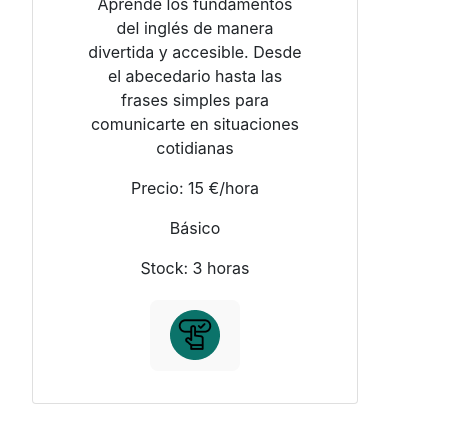
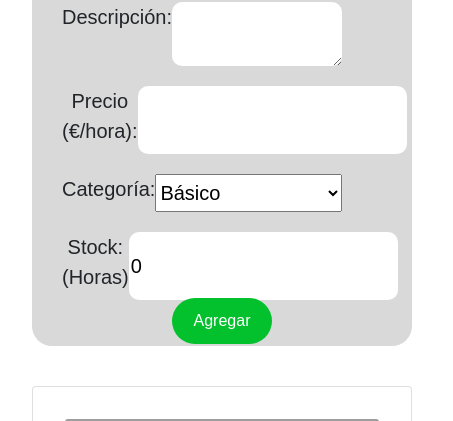
Before and after one commit to sandra-medina-luque/Market-Place, a React (Vite) app in the folder barrioconecta/: page / in a window 390 px wide. Shown: the part 1356-1777 px from the top of the page, 453 px wide, since content can reach past the window. Built offline with nearby package versions, Linux system fonts and the light colour scheme; data requests are answered from the project's data file; grey boxes are pictures that could not be loaded.

Commit message:
responsive dashboard

```diff
--- a/barrioconecta/src/components/app/App.jsx
+++ b/barrioconecta/src/components/app/App.jsx
@@ -1,7 +1,7 @@
 import { useEffect } from 'react'
-import Home from '../../Views/Home';
+//import Home from '../../Views/Home';
 import './App.css'
-//import ServiceForm from '../serviceForm/ServiceForm';
+import ServiceForm from '../serviceForm/ServiceForm';
 
 
 function App() {
@@ -9,7 +9,7 @@ function App() {
 
   return (
     <>
-      <Home/>
+      <ServiceForm/>
     </>
   );
 }
--- a/barrioconecta/src/components/serviceForm/serviceForm.css
+++ b/barrioconecta/src/components/serviceForm/serviceForm.css
@@ -133,3 +133,26 @@ select{
     border-radius: 40px;
     margin-top: 30px;
 }
+
+@media screen and (max-width: 834px) {
+    .cont{
+        display: flex;
+        flex-direction: column;
+        align-items: center;
+    }
+
+}
+
+@media screen and (max-width: 390px) {
+    .adminform{
+        width: 380px;
+    }
+    .adminbutton{
+        margin-top: -2px;
+    }
+
+    .descriptioninput{
+        width: 295px;
+    }
+
+}
```
